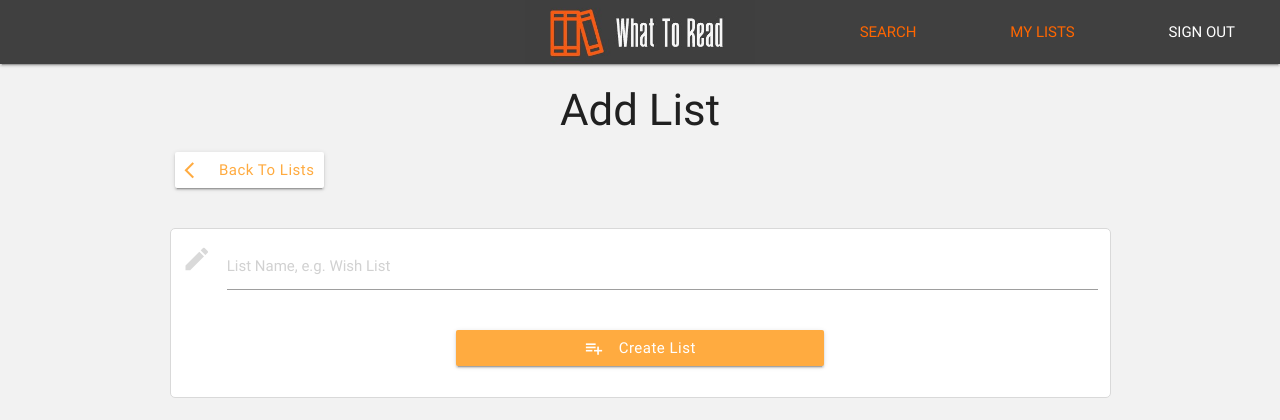
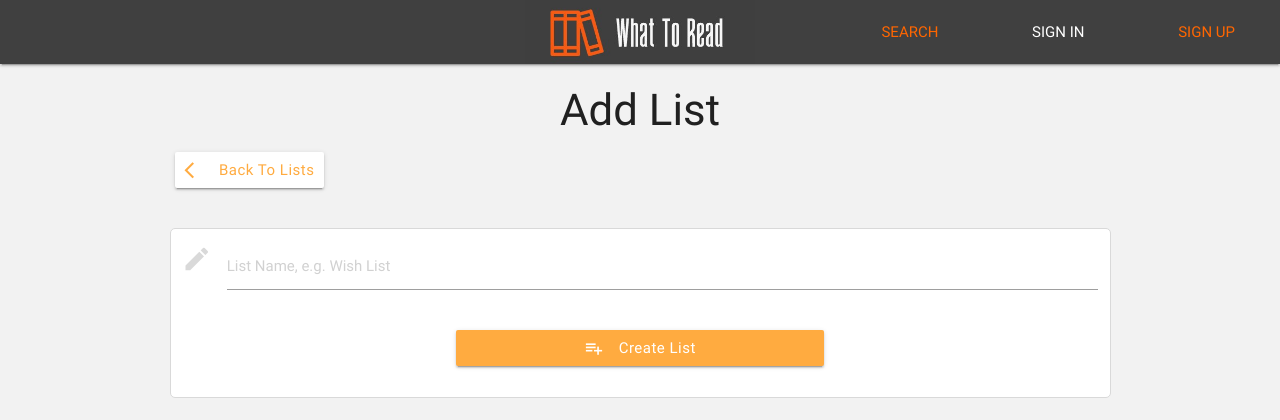
Before and after one commit to digitalis75/Datacentric-Project-What-To-Read, a Flask app: page /add_list in a window 1280 px wide. Shown: the top 420 px of the page. Run offline with Flask 2, Linux system fonts and the light colour scheme; some libraries are stand-ins or nearby versions.

Commit message:
Adapt navbar buttons for logged in and not logged in users

```diff
--- a/app.py
+++ b/app.py
@@ -1,5 +1,6 @@
 import os
-from flask import Flask, render_template, redirect, request, url_for, session, flash
+from flask import Flask, render_template, redirect, request,\
+                  url_for, session, flash
 from flask_pymongo import PyMongo
 from bson.objectid import ObjectId
 from os import path
@@ -27,16 +28,21 @@ mongo.db.books.create_index(
 
 
 @app.route('/')
-@app.route('/index')
-def index():
-    return render_template('login.html', title='Log In')
-
-
 @app.route('/my_page')
 def my_page():
     return render_template("my_page.html",
                            title='Discover books you will love!',
                            genres=mongo.db.genres.find().sort("genre_name", 1))
+
+# Login form
+@app.route('/signin')
+def signin():
+    return render_template('login.html', title='Log In')
+
+# Registration form
+@app.route('/signup')
+def signup():
+    return render_template('register.html', title='Sign Up')
 
 # User login
 @app.route('/login', methods=['POST'])
@@ -49,8 +55,8 @@ def login():
         return redirect(url_for('my_page'))
     else:
         flash('No account found for that email address.\
-        Please, Try again or Sign Up.', 'error')
-        return render_template('login.html', title='Sign In')
+        Please, try again or Sign Up.', 'error')
+        return redirect(url_for('signin'))
 
 # Register user
 @app.route('/register', methods=['GET', 'POST'])
@@ -66,7 +72,7 @@ def register():
             return redirect(url_for('my_page'))
 
         flash('That username already exists! Try again or Sign In', 'error')
-        return render_template('register.html', title='Sign Up')
+        return redirect(url_for('signup'))
 
 # Log out
 @app.route('/logout')
@@ -74,7 +80,7 @@ def logout():
     # Clear the session
     session.clear()
     flash('You were logged out!', 'success')
-    return redirect(url_for('index'))
+    return redirect(url_for('my_page'))
 
 # Show search results by word
 @app.route('/search_results', methods=['GET'])
--- a/templates/base.html
+++ b/templates/base.html
@@ -28,14 +28,24 @@
                 <a href="#" data-activates='dropdown1' class="dropdown-button button-collapse"><i class="material-icons icon">menu</i></a>
                 <ul class="right hide-on-med-and-down">
                     <a href= "{{ url_for('my_page') }}" class="waves-effect waves-teal btn-flat nav-button-mylists">Search</a>
+                    {%  if "username" in session %}
                     <a href= "{{ url_for('my_lists') }}" class="waves-effect waves-teal btn-flat nav-button-mylists">My Lists</a>
-                    <a href= "{{ url_for('logout') }}"class="waves-effect waves-teal btn-flat nav-button-signout">Sign Out</a>
+                    <a href= "{{ url_for('logout') }}" class="waves-effect waves-teal btn-flat nav-button-signout">Sign Out</a>
+                    {% else %}
+                    <a href= "{{ url_for('signin') }}" class="waves-effect waves-teal btn-flat nav-button-signout">Sign In</a>
+                    <a href= "{{ url_for('signup') }}" class="waves-effect waves-teal btn-flat nav-button-mylists ">Sign Up</a>
+                    {%  endif %}
                 </ul>
                 <ul id='dropdown1' class='dropdown-content'>
                 <li><a href="" class=""> <i class="material-icons small">close</i></a></li>
                     <li><a href="{{ url_for('my_page') }}">Search<i class="material-icons">search</i></a></li>
+                    {%  if "username" in session %}
                     <li><a href="{{ url_for('my_lists') }}">My Lists<i class="material-icons">list</i></a></li>
                     <li><a href="{{ url_for('logout') }}">Sign Out<i class="fas fa-sign-out-alt"></i></a></li>
+                    {% else %}
+                    <li><a href="{{ url_for('signin') }}">Sign In<i class="fas fa-sign-in-alt"></i></a></li>
+                    <li><a href="{{ url_for('signup') }}">Sign Up<i class="fas fa-user-plus"></i></a></li>
+                    {%  endif %}
                 </ul>
             </div>
         </nav>
```
